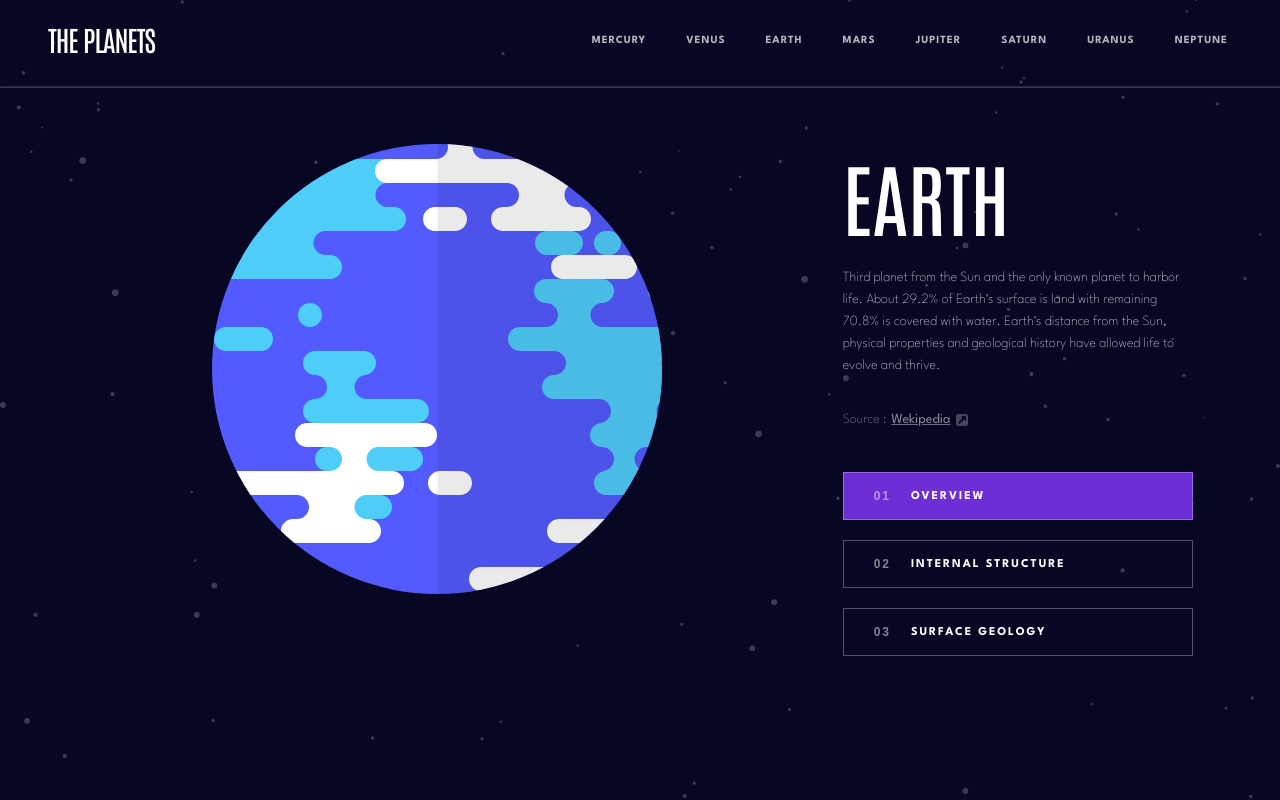
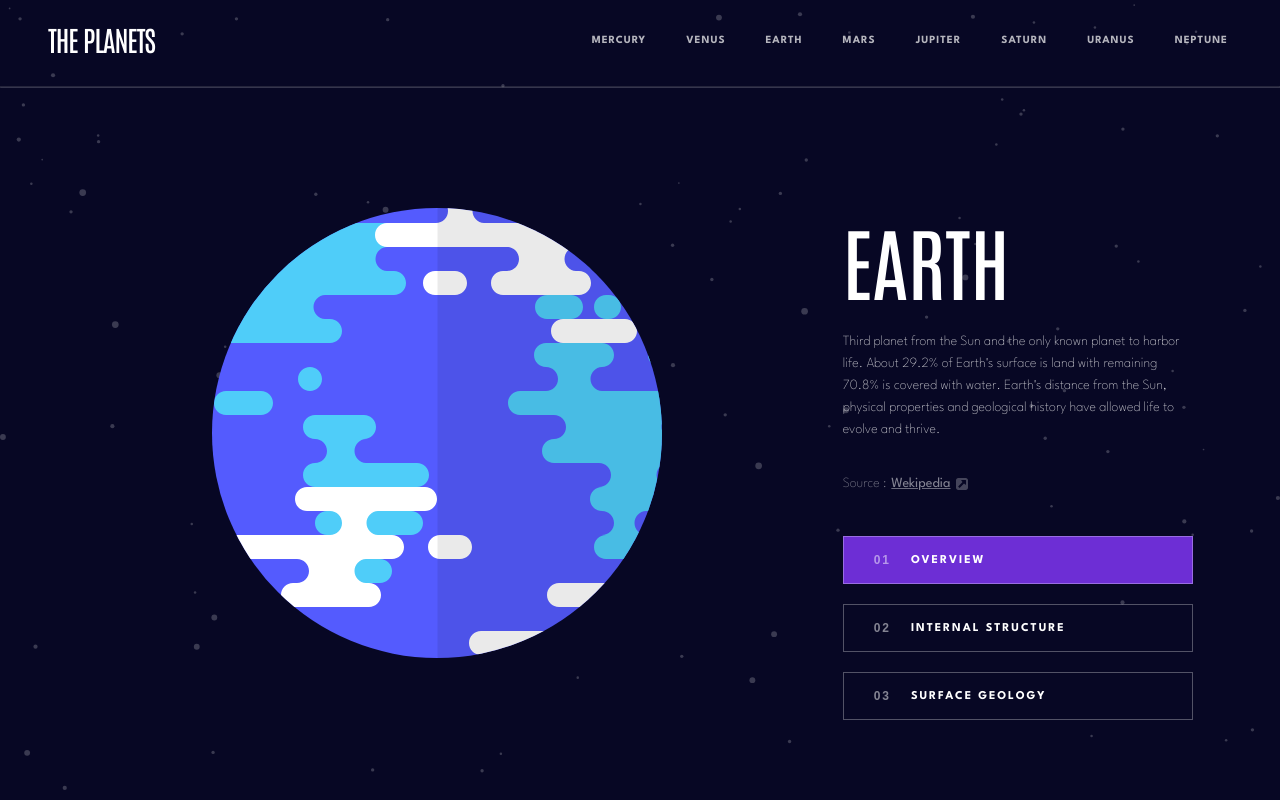
Before and after one commit to amrkhaled222/planetFactEnahnced, a React (Vite) app: page / in a window 1280 px wide. Shown: the top 800 px of the page. Built offline with nearby package versions, Linux system fonts and the light colour scheme.

Commit message:
Update planet.scss

```diff
--- a/src/component/planet/planet.scss
+++ b/src/component/planet/planet.scss
@@ -180,8 +180,6 @@
 		max-width: 1440px;
 		gap: 40px 0;
 		margin: auto;
-
-		padding: 3rem 2rem 2rem;
 		grid-template: 1fr 1fr / 1fr 0.5fr;
 		justify-content: space-around;
 		max-width: 1440px;
```
